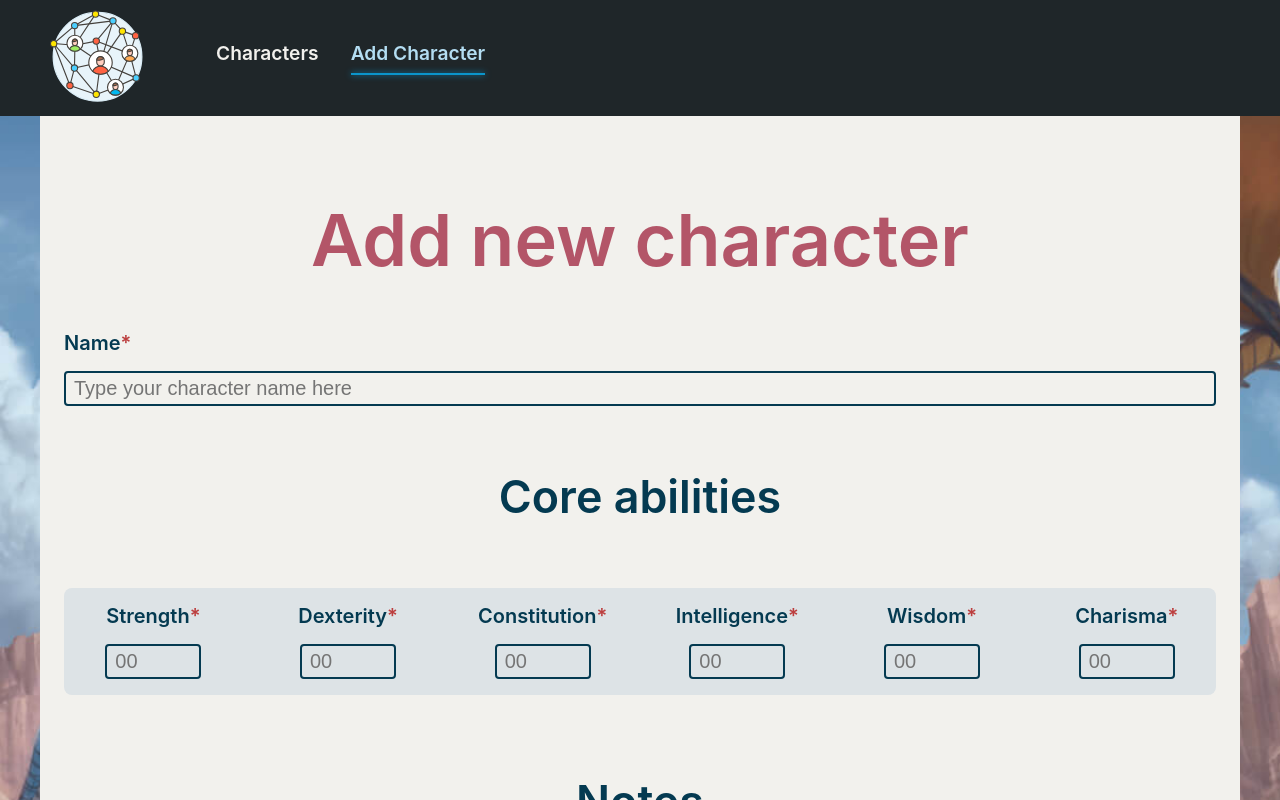
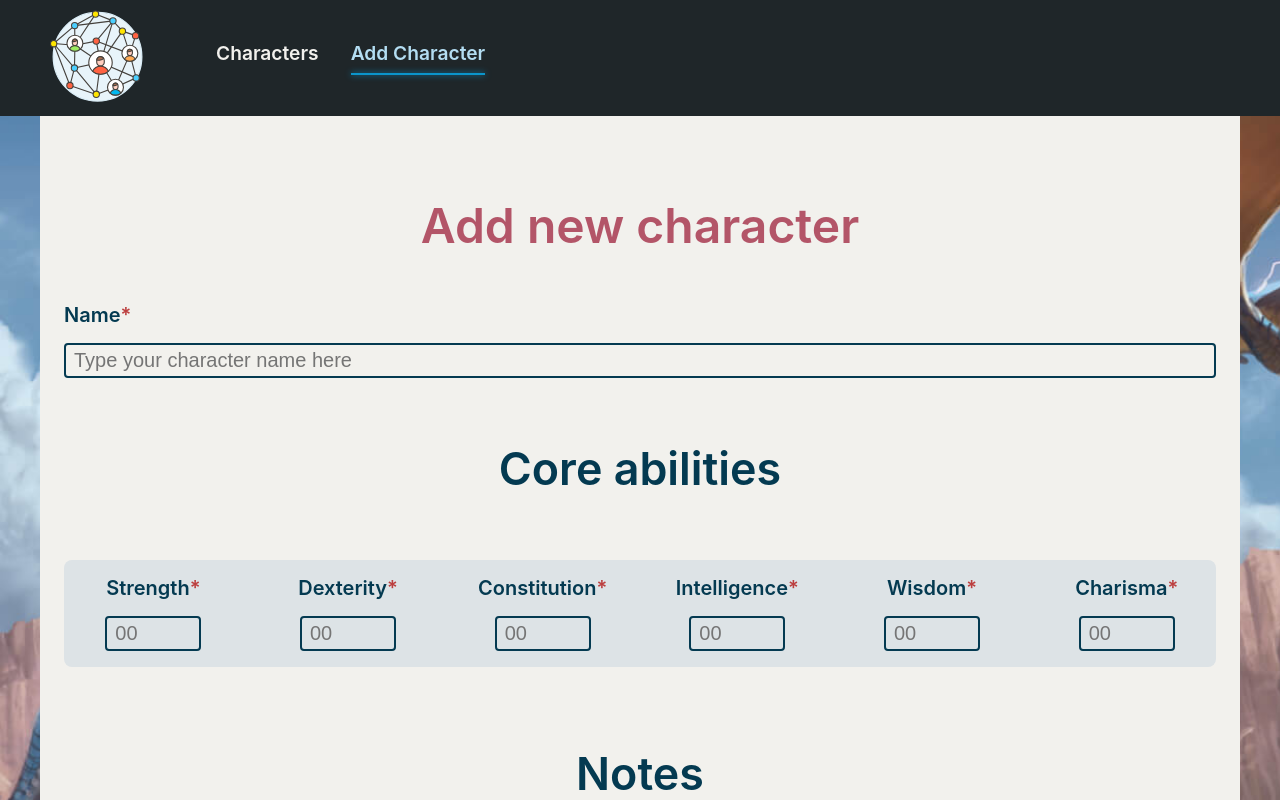
Before and after one commit to ElizabethSh/play-your-role-app, a React (Create React App) app: page /new-character in a window 1280 px wide. Shown: the top 800 px of the page. Built offline with nearby package versions, Linux system fonts and the light colour scheme.

Commit message:
Update global styles

```diff
--- a/src/index.scss
+++ b/src/index.scss
@@ -93,7 +93,7 @@ code {
 
 .main-title {
   color: var(--main-header-color);
-  font-size: 4.5rem;
+  font-size: 3rem;
   font-weight: 600;
   margin: 0;
   text-align: center;
```
